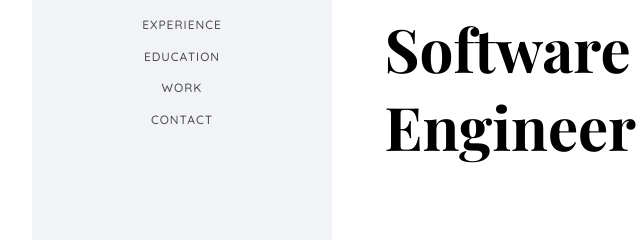
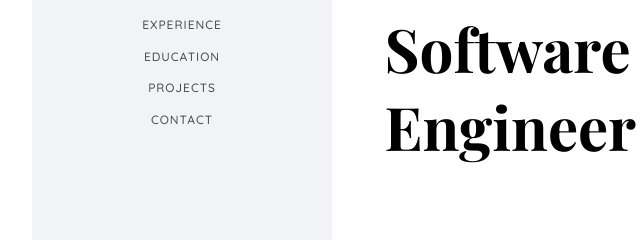
Before and after one commit to chittalpatel/chittalpatel.github.io, a plain HTML site: page index.html in a window 1280 px wide. Shown: the part 342-582 px from the top of the page, 23-663 px from the left. Drawn offline with nearby package versions, Linux system fonts and the light colour scheme; files whose address does not match are found by name; a web font is replaced by a local one.

Commit message:
Update index.html

```diff
--- a/index.html
+++ b/index.html
@@ -67,7 +67,7 @@
 						<li><a href="#" data-nav-section="skills">Skills</a></li>
 						<li><a href="#" data-nav-section="experience">Experience</a></li>
 						<li><a href="#" data-nav-section="education">Education</a></li>
-						<li><a href="#" data-nav-section="work">Work</a></li>
+						<li><a href="#" data-nav-section="work">Projects</a></li>
 						<li><a href="#" data-nav-section="contact">Contact</a></li>
 					</ul>
 				</div>
```
